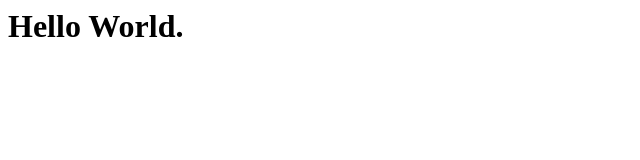
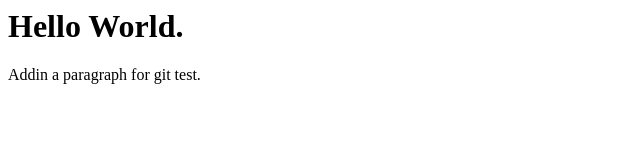
Before and after one commit to amarjawa/test, a plain HTML site: page index.html in a window 1280 px wide. Shown: the whole page, without its empty margins (0-640 px from the left). Drawn offline with Linux system fonts and the light colour scheme.

Commit message:
added a paragraph

```diff
--- a/index.html
+++ b/index.html
@@ -5,6 +5,8 @@
 
 	<body>
 		<h1> Hello World. </h1>
+		<p> Addin a paragraph for git test. </p>
+
 	</body>
 
 </html>
```
